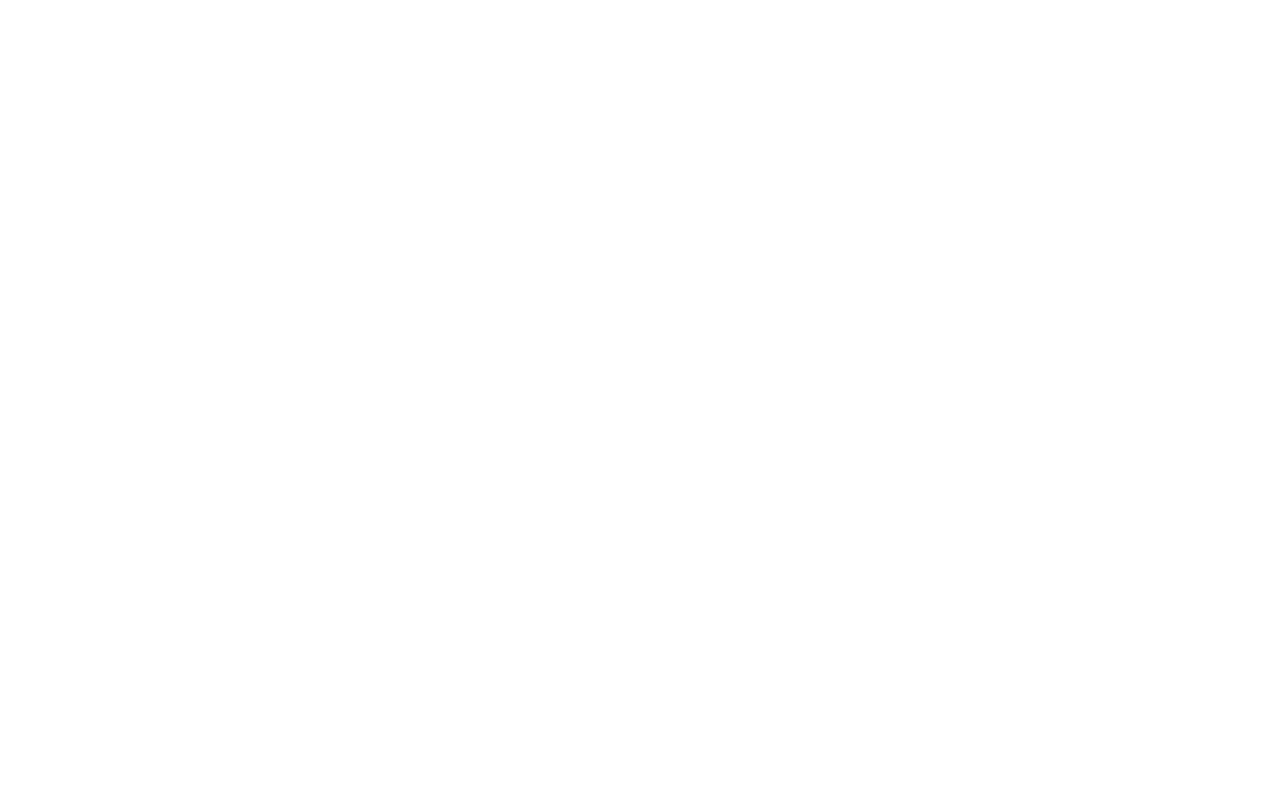
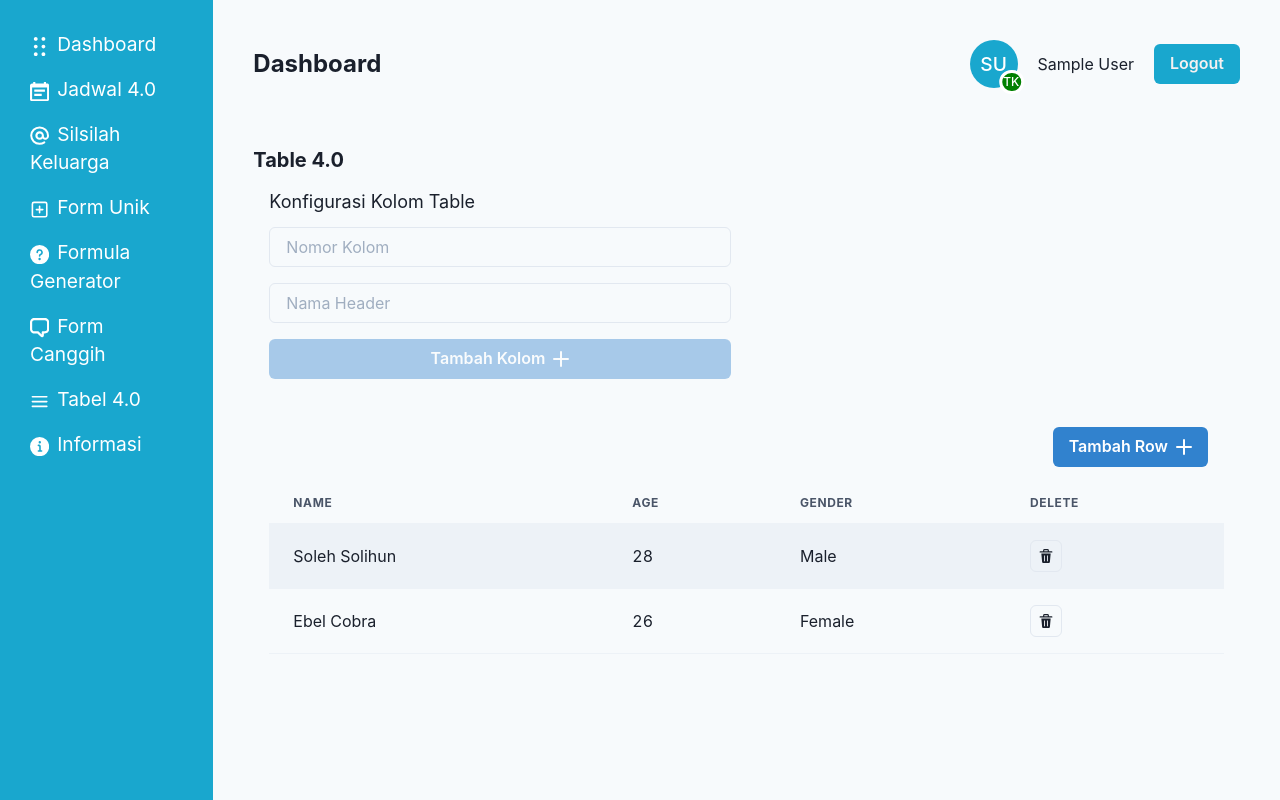
Before and after one commit to alfisyar520/KiSeratus, a React (Create React App) app: page /table in a window 1280 px wide. Before the commit this address had no page. Built offline with nearby package versions, Linux system fonts and the light colour scheme; sample sign-in values are in the browser's storage.

Commit message:
feat: add table 4.0

```diff
--- a/package.json
+++ b/package.json
@@ -18,6 +18,7 @@
     "react-router": "^6.9.0",
     "react-router-dom": "^6.9.0",
     "react-scripts": "5.0.1",
+    "react-table": "^7.8.0",
     "sass": "^1.59.3",
     "web-vitals": "^2.1.4",
     "yup": "^1.0.2"
--- /dev/null
+++ b/src/components/Table.js
@@ -0,0 +1,52 @@
+import React from "react";
+import { useTable } from "react-table";
+import { Table as ChakraTable, Tbody, Tr, Th, Td, Thead, IconButton } from "@chakra-ui/react";
+import { DeleteIcon } from "@chakra-ui/icons";
+
+function Table({ columns, data, onDeleteRow }) {
+  const { getTableProps, getTableBodyProps, headerGroups, rows, prepareRow } = useTable({
+    columns,
+    data,
+  });
+
+  return (
+    <ChakraTable {...getTableProps()} variant='striped' colorScheme='gray'>
+      <Thead className='primary'>
+        {headerGroups.map(headerGroup => (
+          <Tr {...headerGroup.getHeaderGroupProps()}>
+            {headerGroup.headers.map(column => (
+              <Th {...column.getHeaderProps()}>{column.render("Header")}</Th>
+            ))}
+            {onDeleteRow && <Th>Delete</Th>}
+          </Tr>
+        ))}
+      </Thead>
+      <Tbody {...getTableBodyProps()}>
+        {rows.map((row, i) => {
+          prepareRow(row);
+          return (
+            <Tr {...row.getRowProps()}>
+              {row.cells.map(cell => {
+                const isEditable = cell.column.editable;
+                const props = isEditable ? cell.getCellProps({ contentEditable: true }) : cell.getCellProps();
+                return <Td {...props}>{cell.render("Cell")}</Td>;
+              })}
+              {onDeleteRow && (
+                <Td>
+                  <IconButton
+                    icon={<DeleteIcon />}
+                    variant="outline"
+                    size="sm"
+                    onClick={() => onDeleteRow(i)}
+                  />
+                </Td>
+              )}
+            </Tr>
+          );
+        })}
+      </Tbody>
+    </ChakraTable>
+  );
+}
+
+export default Table;
--- a/src/components/layout/sidebar/index.js
+++ b/src/components/layout/sidebar/index.js
@@ -78,7 +78,7 @@
           </NavLink>
         </ListItem>
         <ListItem>
-          <NavLink to="form-canggih">
+          <NavLink to="/table">
             <ListIcon as={HamburgerIcon} color="white" />
             Tabel 4.0
           </NavLink>
@@ -125,7 +125,7 @@
           </NavLink>
         </ListItem>
         <ListItem>
-          <NavLink to="form-canggih">
+          <NavLink to="/table">
             <ListIcon as={HamburgerIcon} color="white" />
             Tabel 4.0
           </NavLink>
--- a/src/index.js
+++ b/src/index.js
@@ -8,6 +8,7 @@
 import Dashboard from "./pages/dashboard";
 import SilsilahKeluarga from "./pages/silsilah_keluarga";
 import FormConfiguration from "./components/layout/fomrUnik";
+import TablePage from './pages/table';
 
 import './assets/styles/global.scss';
 
@@ -16,13 +17,13 @@
     <ChakraProvider resetCSS={true}>
       <Router>
         <Routes>
-          <Route path='/' element={<App/>}>
-            <Route path="/login" element={<Login/>} />
+          <Route path='/' element={<App />}>
+            <Route path="/login" element={<Login />} />
             <Route path="/" element={<Layout />}>
               <Route index element={<Dashboard />} />
               <Route path="/silsilah-keluarga" element={<SilsilahKeluarga />} />
               <Route path="/form-unik" element={<FormConfiguration />} />
-
+              <Route path="/table" element={<TablePage />} />
             </Route>
           </Route>
         </Routes>
--- /dev/null
+++ b/src/pages/table/index.js
@@ -0,0 +1,119 @@
+import {
+  Box,
+  Button,
+  Flex,
+  Spacer,
+  Heading,
+  Stack,
+  Input,
+  Text
+} from "@chakra-ui/react";
+import React, { useState } from "react";
+import { AddIcon } from "@chakra-ui/icons";
+import Table from "../../components/Table";
+
+const TablePage = () => {
+  const [columns, setColumns] = useState([
+    {
+      Header: "Name",
+      accessor: "name",
+      editable: true,
+    },
+    {
+      Header: "Age",
+      accessor: "age",
+      editable: true,
+    },
+    {
+      Header: "Gender",
+      accessor: "gender",
+      editable: true,
+    },
+  ]);
+
+  const [data, setData] = useState([
+    {
+      name: "Soleh Solihun",
+      age: 28,
+      gender: "Male",
+    },
+    {
+      name: "Ebel Cobra",
+      age: 26,
+      gender: "Female",
+    },
+  ]);
+
+  const handleAddRow = () => {
+    setData(prevData => [...prevData, { name: "", age: 0, gender: "" }]);
+  };
+
+  const handleDeleteRow = index => {
+    setData(prevData => [...prevData.slice(0, index), ...prevData.slice(index + 1)]);
+  };
+
+  const [newColumnNumber, setNewColumnNumber] = useState("");
+  const [newColumnHeader, setNewColumnHeader] = useState("");
+
+  const handleAddColumn = () => {
+    const newColumn = {
+      Header: newColumnHeader,
+      accessor: `col${newColumnNumber}`,
+      editable: true,
+    };
+    setColumns(prevColumns => [...prevColumns, newColumn]);
+    setData(prevData =>
+      prevData.map(row => ({
+        ...row,
+        [`col${newColumnNumber}`]: "",
+      }))
+    );
+    setNewColumnNumber("");
+    setNewColumnHeader("");
+  };
+
+  return (
+    <div>
+      <Heading size='md' as='h1'>
+        Table 4.0
+      </Heading>
+      <Box p={4} w='50%'>
+        <Text fontSize='lg' mb={3}>Konfigurasi Kolom Table</Text>
+        <Stack spacing={4}
+        >
+          <Input
+            placeholder="Nomor Kolom"
+            value={newColumnNumber}
+            onChange={e => setNewColumnNumber(e.target.value)}
+          />
+          <Input
+            placeholder="Nama Header"
+            value={newColumnHeader}
+            onChange={e => setNewColumnHeader(e.target.value)}
+          />
+          <Button rightIcon={<AddIcon />} colorScheme='blue' icon={<AddIcon />}
+            size="md"
+            isDisabled={!newColumnNumber || !newColumnHeader}
+            onClick={handleAddColumn}>
+            Tambah Kolom
+          </Button>
+        </Stack>
+      </Box>
+      <Box p={4}>
+        <Flex>
+          <Spacer />
+          <Box p='4'>
+            <Button rightIcon={<AddIcon />} colorScheme='blue' icon={<AddIcon />}
+              size="md"
+              onClick={handleAddRow}>
+              Tambah Row
+            </Button>
+          </Box>
+        </Flex>
+        <Table columns={columns} data={data} onDeleteRow={handleDeleteRow} />
+      </Box >
+    </div >
+  );
+};
+
+export default TablePage;
```
Also changed, not shown: 1 other file (tests, documents, lock files or other folders).
